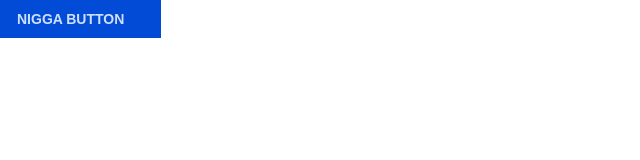
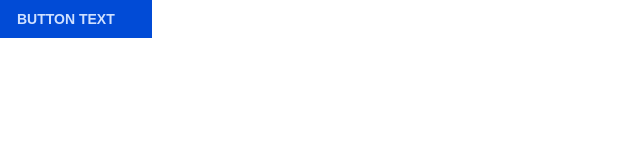
Before and after one commit to IudexSoren/iudex-design, a Next.js app: page /buttons in a window 1280 px wide. Shown: the top 160 px of the page, without its empty margins (0-640 px from the left). Built offline with nearby package versions, Linux system fonts and the light colour scheme; some icons are missing; a web font is replaced by a local one.

Commit message:
Button text change

```diff
--- a/pages/buttons.tsx
+++ b/pages/buttons.tsx
@@ -16,7 +16,7 @@ const Buttons: NextPage = () => {
         ref={buttonRef}
       >
         <span>
-          Nigga button
+          Button text
         </span>
         <ForwardArrowIcon className='text-xl' />
       </Button>
```
